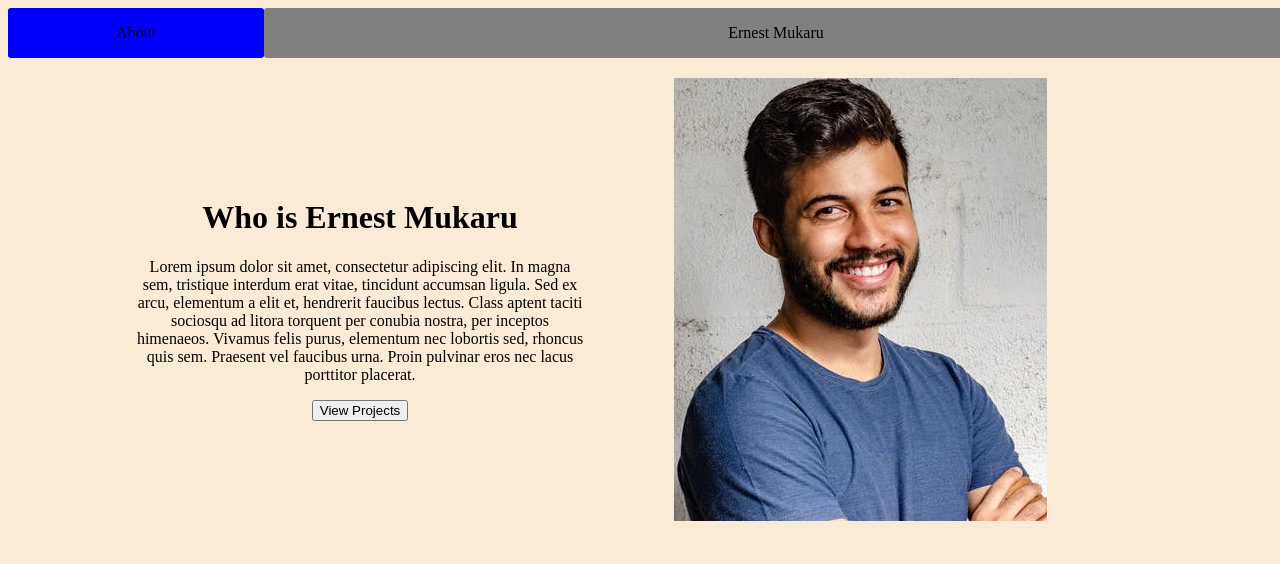
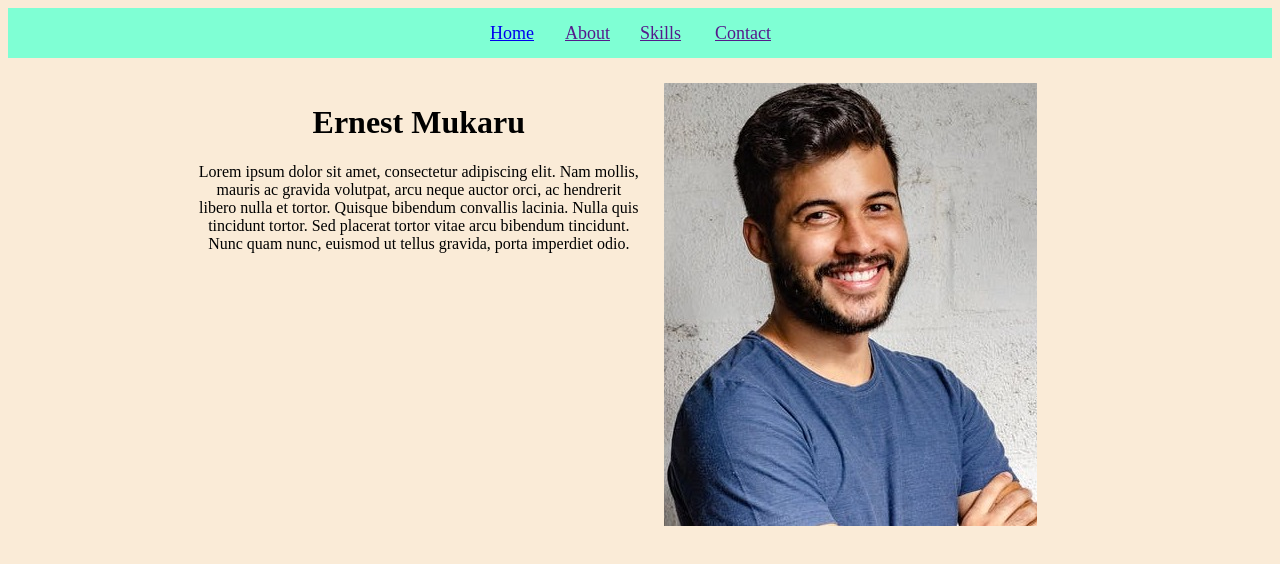
Before and after one commit to mukaruernest/portfolio, a plain HTML site: page index.html in a window 1280 px wide. Drawn offline with Linux system fonts and the light colour scheme.

Commit message:
Adding an about part

```diff
--- a/index.html
+++ b/index.html
@@ -1,28 +1,36 @@
 <!DOCTYPE html>
 <html lang="en">
+
 <head>
   <title>My Personal Website</title>
   <script src="./main.js"></script>
   <link rel="stylesheet" href="./style.css">
 </head>
+
 <body class="body">
-    <div id="top">
-      <div id="top-left">
-          <p>About</p>
+  <main class="main">
+    <nav class="nav">
+      <div class="menu">
+        <a href="/index.html">Home</a>
+        <a href="">About</a>
+        <a href="">Skills</a>
+        <a href="">Contact</a>
       </div>
-      <div id="tittle">
-          <p>Ernest Mukaru</p>
+    </nav>
+
+    <div class="introduction">
+      <div class="about">
+        <h1>Ernest Mukaru</h1>
+        <p>Lorem ipsum dolor sit amet, consectetur adipiscing elit. Nam mollis, mauris ac gravida volutpat, arcu neque
+          auctor orci,
+          ac hendrerit libero nulla et tortor. Quisque bibendum convallis lacinia. Nulla quis tincidunt tortor. Sed
+          placerat
+          tortor vitae arcu bibendum tincidunt. Nunc quam nunc, euismod ut tellus gravida, porta imperdiet odio.</p>
       </div>
+      <img src="./img/pexels-photo-2379004.jpeg" alt="Image">
     </div>
-    <div id="main-intro">
-      <div id="intro">
-        <h1>Who is Ernest Mukaru</h1>
-        <p>Lorem ipsum dolor sit amet, consectetur adipiscing elit. In magna sem, tristique interdum erat vitae, tincidunt accumsan ligula. Sed ex arcu, elementum a elit et, hendrerit faucibus lectus. Class aptent taciti sociosqu ad litora torquent per conubia nostra, per inceptos himenaeos. Vivamus felis purus, elementum nec lobortis sed, rhoncus quis sem. Praesent vel faucibus urna. Proin pulvinar eros nec lacus porttitor placerat. </p>
-        <button>View Projects</button>
-      </div>
-      <div id="img">
-        <img src="./img/pexels-photo-2379004.jpeg" alt="image">
-      </div>
-    </div>
+  </main>
+
 </body>
+
 </html>
--- a/style.css
+++ b/style.css
@@ -1,47 +1,32 @@
-.body{
-    width: 100%;
+.body {
     height: 50%;
     background-color: antiquewhite;
+    width: auto;
+}
 
+.nav {
+    background-color: aquamarine;
+}
 
+.menu {
+    display: grid;
+    grid-template-columns: repeat(4, 75px);
+    justify-content: center;
+    font-size: large;
+    height: 50px;
+    align-items: center;
 }
-#top{
-    position: relative;
-    top: 5;
-    height: 50px;
+
+.introduction {
+    display: grid;
+    grid-template-columns: repeat(2, 50%);
+    width: 70%;
+    gap: 1.5rem;
+    margin: auto;
+    padding-top: 25px;
+}
+
+.introduction .about {
     text-align: center;
 
 }
-#top-left{
-    float: left;
-    width: 20%;
-    background-color: blue;
-    border-radius: 3px
-
-}
-
-#tittle {
-    float: right;
-    width: 80%;
-    background-color: grey;
-    border-radius: 3px
-
-}
-
-#main-intro{
-    position: relative;
-    align-items: center;
-    width: 70%;
-    left: 10%;
-    padding-top: 20px;
-}
-#intro{
-    float: left;
-    width: 50%;
-    text-align: center;
-    padding-top: 100px;
-}
-#img{
-    float: right;
-    width: 40%;
-}
```
Lines whose indentation alone changed are shown as unchanged.
